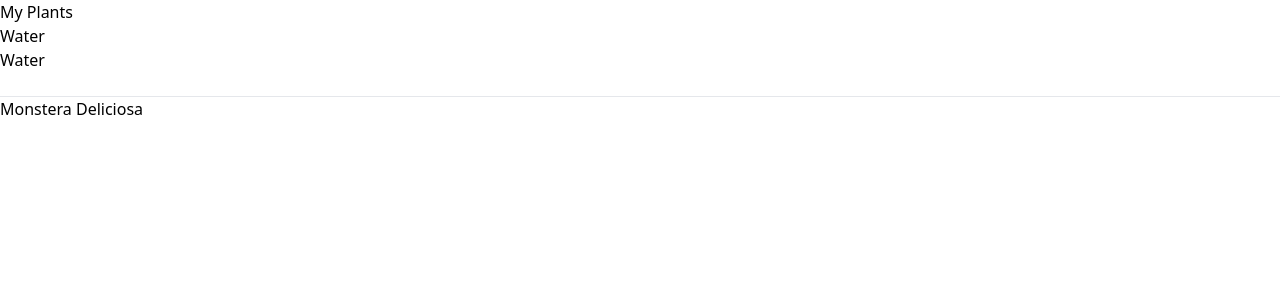
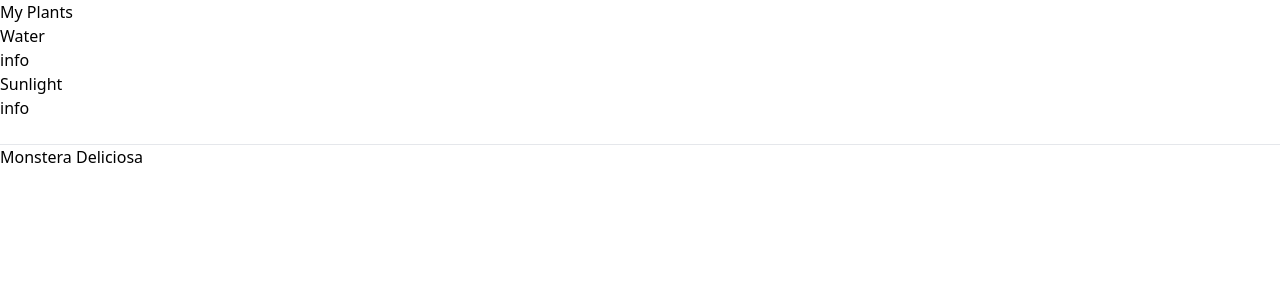
Before and after one commit to khos7990/grow-together, a Django app: page /temp in a window 1280 px wide. Shown: the part 120-420 px from the top of the page. Run offline with Django 4.2, Linux system fonts and the light colour scheme; some libraries are stand-ins or nearby versions.

Commit message:
fix styling for myplants page

```diff
--- a/grow_together/main_app/templates/temp.html
+++ b/grow_together/main_app/templates/temp.html
@@ -11,14 +11,16 @@
         <div class="logo-wrapper">
           <div class="logo-water"></div>
         </div>
-        <p>Water</p>
+        <h4>Water</h4>
+        <p>info</p>
       </div>
 
       <div class="info-wrapper">
         <div class="logo-wrapper">
-          <div class="logo-water"></div>
+          <div class="logo-sun"></div>
         </div>
-        <p>Water</p>
+        <h4>Sunlight</h4>
+        <p>info</p>
       </div>
 
       <div class="delete">
@@ -29,42 +31,9 @@
        </a>
 
       </div>
-
-      <!-- <div class="info-wrapper">
-        <div class="logo-wrapper">
-          <div class="sub-card-logo-sun"></div>
-        </div>
-        <p>Light</p>
-      </div> -->
     </div>
     <hr>
     <p class="plant-name">Monstera Deliciosa</p>
   </div>
 
-
-  <!-- <div class="matches-wrapper">
-
-    <div class="matches-sub-card">
-      <div class="sub-card-photo"></div>
-
-      <div class="super-wrapper">
-        <div class="logo-wrapper">
-          <div class="sub-card-logo-water"></div>
-        </div>
-        <p>Wata</p>
-      </div>
-
-      <div class="super-wrapper">
-        <div class="logo-wrapper">
-          <div class="sub-card-logo-sun"></div>
-        </div>
-        <p>Light</p>
-      </div>
-    </div>
-    <hr>
-    <p class="Text-subcard">Monstera Deliciosa</p>
-
-
-  </div> -->
-
 {% endblock %}
```
Also changed, not shown: grow_together/theme/static_src/src/styles.css (+11 -7 lines).
